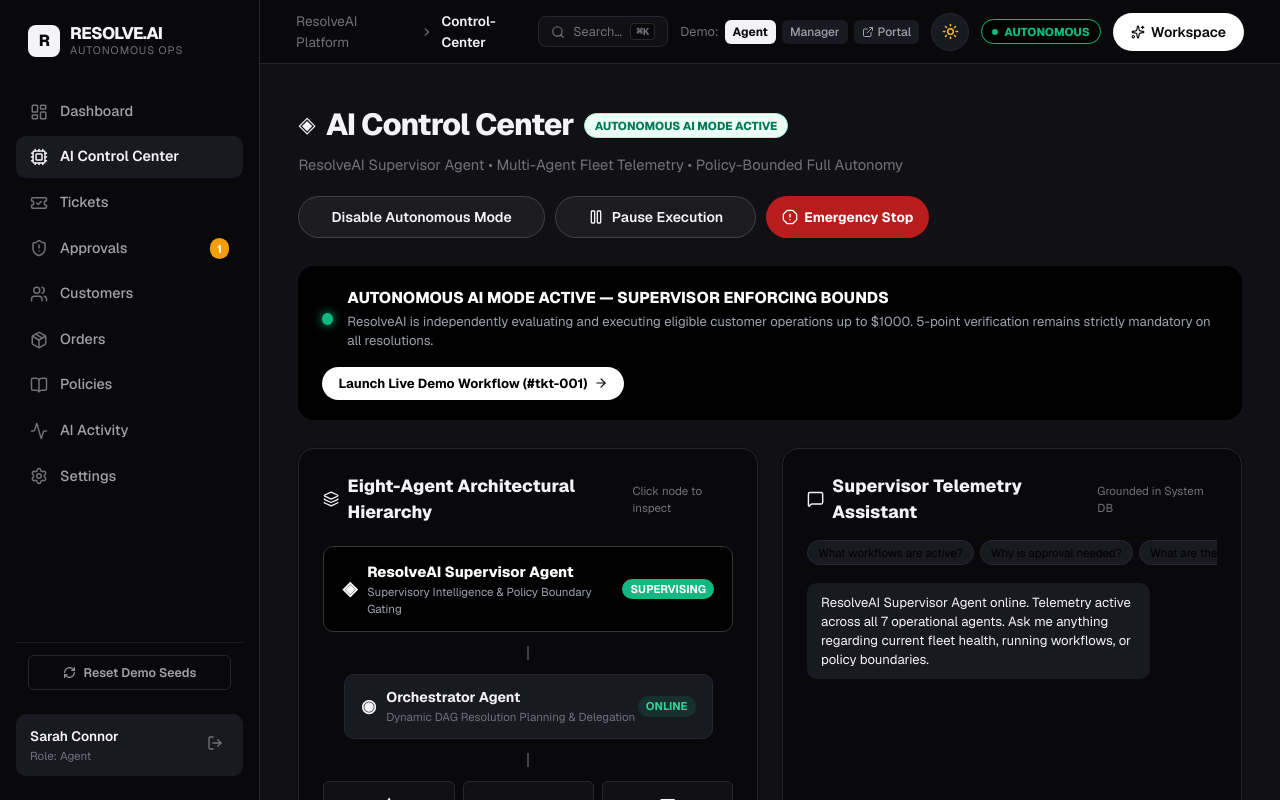
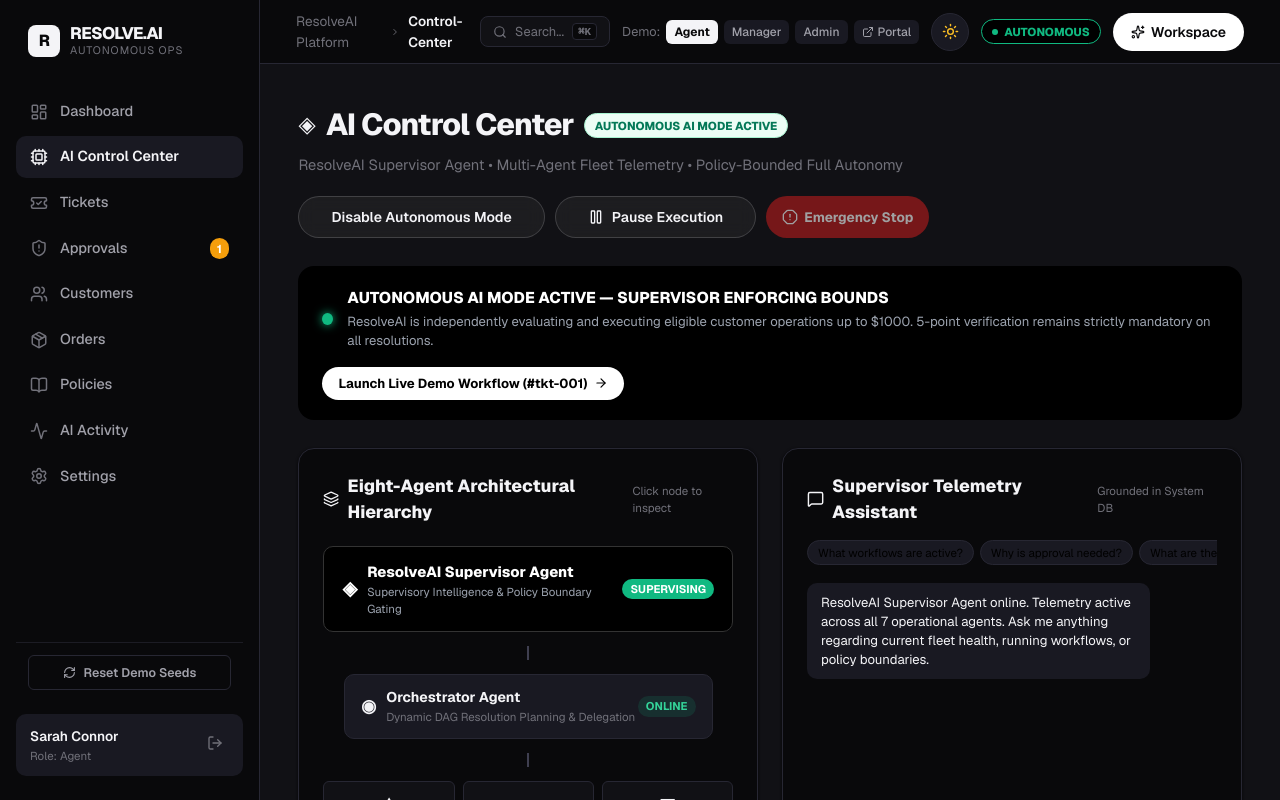
Before and after one commit to shreyash-bhosale/Astra-4, a React (Vite) app in the folder frontend/: page /control-center in a window 1280 px wide. Shown: the top 800 px of the page. Built offline with nearby package versions, Linux system fonts and the light colour scheme; no server answers; sample sign-in values are in the browser's storage.

Commit message:
fix: allow Manager role to enable autonomous AI mode and configure control center policies

```diff
--- a/frontend/src/layouts/DashboardLayout.jsx
+++ b/frontend/src/layouts/DashboardLayout.jsx
@@ -332,6 +332,19 @@ export default function DashboardLayout({ children }) {
                 Manager
               </button>
               <button
+                onClick={() => loginWithDemo('admin')}
+                style={{
+                  padding: '4px 8px',
+                  borderRadius: 'var(--radius-sm)',
+                  fontSize: '0.75rem',
+                  fontWeight: user?.role === 'admin' ? 700 : 500,
+                  backgroundColor: user?.role === 'admin' ? 'var(--text-primary)' : 'var(--bg-tertiary)',
+                  color: user?.role === 'admin' ? 'var(--bg-primary)' : 'var(--text-secondary)'
+                }}
+              >
+                Admin
+              </button>
+              <button
                 onClick={() => navigate('/customer')}
                 title="Open Customer Portal"
                 style={{
--- a/frontend/src/pages/AIControlCenterPage.jsx
+++ b/frontend/src/pages/AIControlCenterPage.jsx
@@ -31,6 +31,8 @@ export default function AIControlCenterPage() {
   const navigate = useNavigate();
   const { user } = useAuth();
   const isAdmin = user?.role === 'admin';
+  const isManager = user?.role === 'manager';
+  const canManage = isAdmin || isManager;
 
   const [statusData, setStatusData] = useState(null);
   const [agents, setAgents] = useState([]);
@@ -330,20 +332,20 @@ export default function AIControlCenterPage() {
           {isAutonomous ? (
             <button
               onClick={handleDisableAutonomy}
-              disabled={actionLoading || !isAdmin}
+              disabled={actionLoading || !canManage}
               className="btn-secondary"
               style={{ height: '42px', fontSize: '0.88rem' }}
-              title={!isAdmin ? 'Admin role required' : ''}
+              title={!canManage ? 'Manager or Admin role required' : ''}
             >
               <span>Disable Autonomous Mode</span>
             </button>
           ) : (
             <button
               onClick={() => setShowEnableModal(true)}
-              disabled={actionLoading || !isAdmin}
+              disabled={actionLoading || !canManage}
               className="btn-primary"
               style={{ height: '42px', fontSize: '0.88rem' }}
-              title={!isAdmin ? 'Admin role required' : ''}
+              title={!canManage ? 'Manager or Admin role required' : ''}
             >
               <Zap size={16} />
               <span>Enable Autonomous AI Mode</span>
@@ -353,9 +355,10 @@ export default function AIControlCenterPage() {
           {settings?.enabled && (
             <button
               onClick={handleTogglePause}
-              disabled={actionLoading || !isAdmin}
+              disabled={actionLoading || !canManage}
               className="btn-secondary"
               style={{ height: '42px', fontSize: '0.88rem' }}
+              title={!canManage ? 'Manager or Admin role required' : ''}
             >
               {settings?.paused ? <Play size={16} /> : <Pause size={16} />}
               <span>{settings?.paused ? 'Resume Execution' : 'Pause Execution'}</span>
@@ -364,7 +367,7 @@ export default function AIControlCenterPage() {
 
           <button
             onClick={() => setShowEmergencyModal(true)}
-            disabled={actionLoading || !isAdmin}
+            disabled={actionLoading || !canManage}
             style={{
               height: '42px',
               paddingInline: '16px',
@@ -375,9 +378,11 @@ export default function AIControlCenterPage() {
               fontWeight: 700,
               display: 'flex',
               alignItems: 'center',
-              gap: '6px'
+              gap: '6px',
+              opacity: canManage ? 1 : 0.6,
+              cursor: canManage ? 'pointer' : 'not-allowed'
             }}
-            title={!isAdmin ? 'Admin role required' : ''}
+            title={!canManage ? 'Manager or Admin role required' : ''}
           >
             <AlertOctagon size={16} />
             <span>Emergency Stop</span>
@@ -747,7 +752,7 @@ export default function AIControlCenterPage() {
               </div>
               <button
                 type="button"
-                disabled={!isAdmin}
+                disabled={!canManage}
                 onClick={() => setDraftAutonomousApprovalsEnabled(!draftAutonomousApprovalsEnabled)}
                 style={{
                   padding: '6px 14px',
@@ -757,7 +762,7 @@ export default function AIControlCenterPage() {
                   border: '1px solid var(--border-strong)',
                   fontWeight: 700,
                   fontSize: '0.78rem',
-                  cursor: isAdmin ? 'pointer' : 'default'
+                  cursor: canManage ? 'pointer' : 'default'
                 }}
               >
                 {draftAutonomousApprovalsEnabled ? 'Enabled' : 'Disabled'}
@@ -789,13 +794,13 @@ export default function AIControlCenterPage() {
                 ].map(mode => (
                   <label
                     key={mode.id}
-                    onClick={() => isAdmin && setDraftApprovalMode(mode.id)}
+                    onClick={() => canManage && setDraftApprovalMode(mode.id)}
                     style={{
                       padding: '10px 14px',
                       borderRadius: 'var(--radius-sm)',
                       border: draftApprovalMode === mode.id ? '2px solid #000000' : '1px solid var(--border-subtle)',
                       backgroundColor: draftApprovalMode === mode.id ? 'var(--bg-secondary)' : 'var(--bg-primary)',
-                      cursor: isAdmin ? 'pointer' : 'default',
+                      cursor: canManage ? 'pointer' : 'default',
                       display: 'flex',
                       flexDirection: 'column',
                       gap: '2px'
@@ -806,7 +811,7 @@ export default function AIControlCenterPage() {
                         type="radio"
                         name="approval_mode"
                         checked={draftApprovalMode === mode.id}
-                        disabled={!isAdmin}
+                        disabled={!canManage}
                         onChange={() => setDraftApprovalMode(mode.id)}
                       />
                       <span style={{ fontWeight: 800, fontSize: '0.84rem' }}>{mode.name}</span>
@@ -844,7 +849,7 @@ export default function AIControlCenterPage() {
                         borderRadius: 'var(--radius-sm)',
                         backgroundColor: checked ? 'var(--bg-tertiary)' : 'transparent',
                         border: '1px solid var(--border-light)',
-                        cursor: isAdmin ? 'pointer' : 'default',
+                        cursor: canManage ? 'pointer' : 'default',
                         fontSize: '0.82rem'
                       }}
                     >
@@ -852,7 +857,7 @@ export default function AIControlCenterPage() {
                         <input
                           type="checkbox"
                           checked={checked}
-                          disabled={!isAdmin}
+                          disabled={!canManage}
                           onChange={() => togglePermission(perm.key)}
                         />
                         <span style={{ fontWeight: 600 }}>{perm.label}</span>
@@ -883,7 +888,7 @@ export default function AIControlCenterPage() {
                   <button
                     key={amt}
                     type="button"
-                    disabled={!isAdmin}
+                    disabled={!canManage}
                     onClick={() => setDraftRefundLimit(amt)}
                     style={{
                       flex: 1,
@@ -896,7 +901,7 @@ export default function AIControlCenterPage() {
                       fontSize: '0.85rem',
                       boxShadow: draftRefundLimit === amt ? 'var(--shadow-subtle)' : 'none',
                       transition: 'all var(--transition-fast)',
-                      cursor: isAdmin ? 'pointer' : 'default'
+                      cursor: canManage ? 'pointer' : 'default'
                     }}
                   >
                     ${amt}
@@ -940,7 +945,7 @@ export default function AIControlCenterPage() {
               </div>
             </div>
 
-            {isAdmin && (
+            {canManage && (
               <button
                 type="submit"
                 disabled={savingSettings}
```
Also changed, not shown: 1 other file (tests, documents, lock files or other folders).
